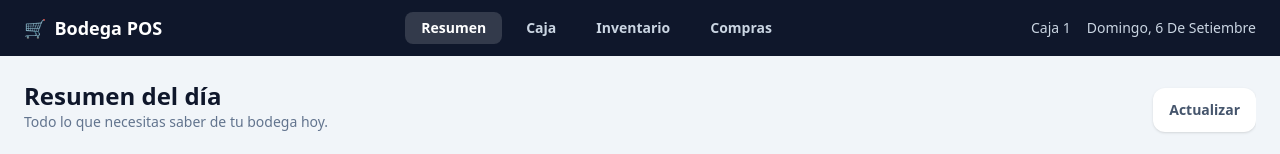
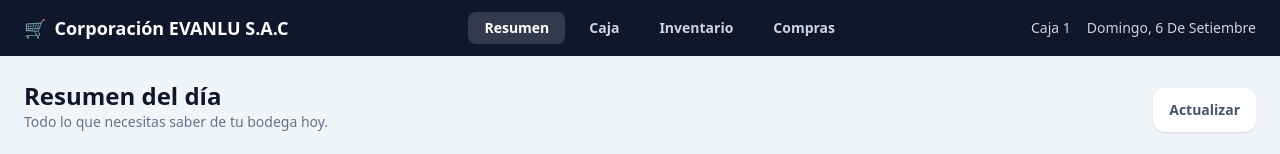
Before and after one commit to elias-sweed/bodega, a React (Vite) app: page / in a window 1280 px wide. Shown: the top 154 px of the page. Built offline with nearby package versions, Linux system fonts and the light colour scheme; no server answers; the database is empty.

Commit message:
Feat: Cambios de nombres originales

```diff
--- a/index.html
+++ b/index.html
@@ -4,7 +4,7 @@
     <meta charset="UTF-8" />
     <link rel="icon" type="image/svg+xml" href="/favicon.svg" />
     <meta name="viewport" content="width=device-width, initial-scale=1.0" />
-    <title>Bodega POS · Caja</title>
+    <title>EVANLU</title>
   </head>
   <body>
     <div id="root"></div>
--- a/src/layouts/PosLayout.tsx
+++ b/src/layouts/PosLayout.tsx
@@ -27,7 +27,7 @@ export function PosLayout({ children }: PosLayoutProps) {
       <header className="flex shrink-0 items-center justify-between gap-4 bg-slate-900 px-6 py-3 text-white">
         <div className="flex items-center gap-2 text-lg font-bold">
           <span aria-hidden="true">🛒</span>
-          <span>Bodega POS</span>
+          <span>Corporación EVANLU S.A.C</span>
         </div>
         <nav className="flex items-center gap-2">
           <NavLink to="/" end className={navLinkClass}>
```
